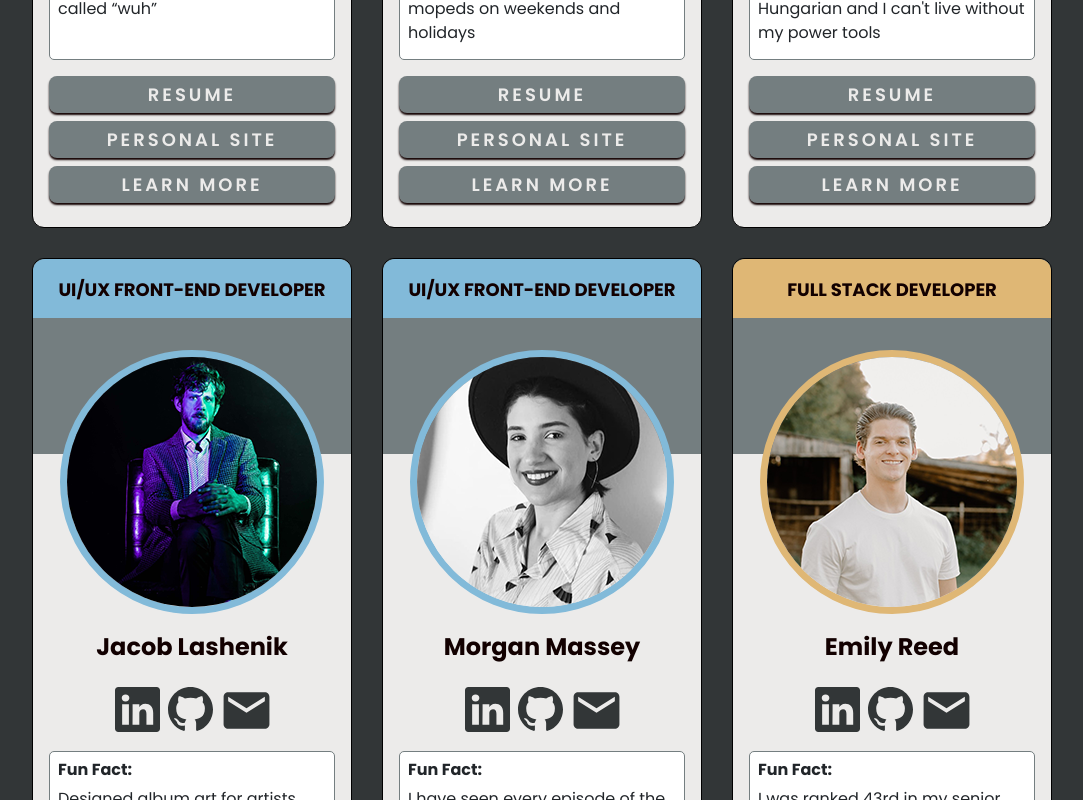
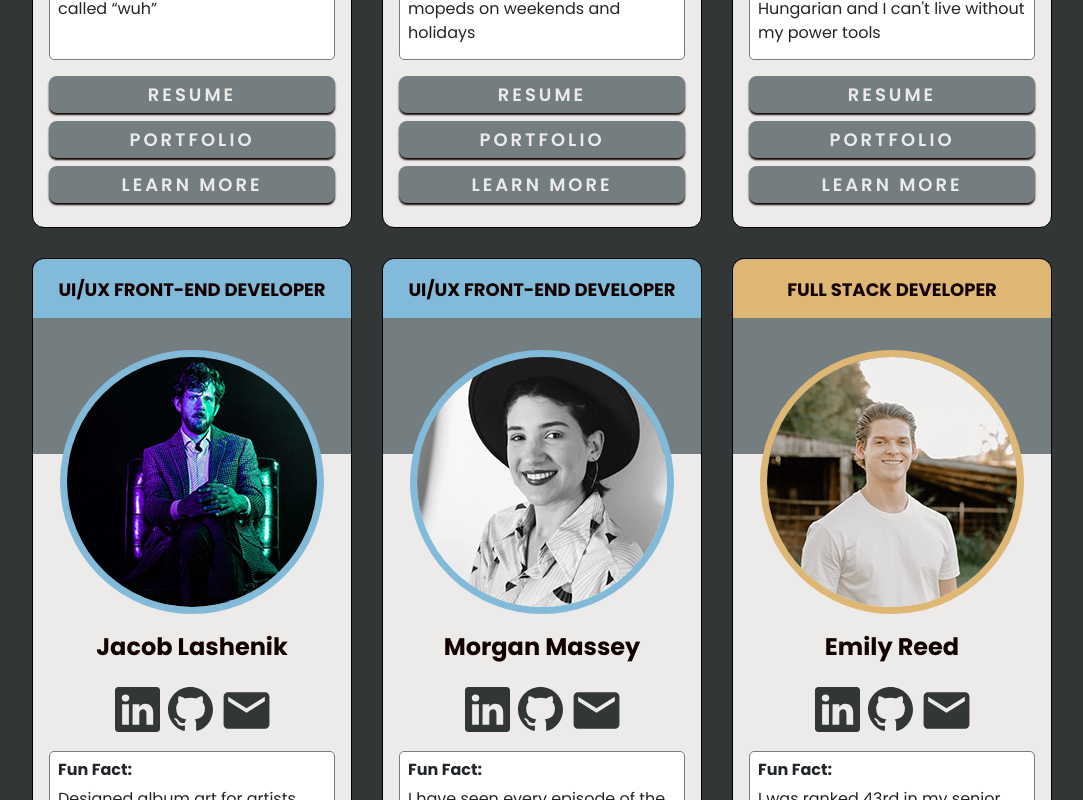
Before and after one commit to nss-day-cohort-51/nss-day-cohort-51.github.io, a React (Create React App) app: page / in a window 1280 px wide. Shown: the part 1200-2000 px from the top of the page, without its empty margins (98-1181 px from the left). Built offline with nearby package versions, Linux system fonts and the light colour scheme.

Commit message:
updated portfolio button

```diff
--- a/src/components/DevCard.js
+++ b/src/components/DevCard.js
@@ -69,7 +69,7 @@ export const DevCard = ({ obj, allTechStack }) => {
                 rel="noreferrer"
                 className="dev-card__button personal-site__link"
               >
-                PERSONAL SITE{" "}
+                PORTFOLIO{" "}
               </a>
             </div>{" "}
             <CapBtn obj={obj} allTechStack={allTechStack} />
--- a/src/components/ModalTech.js
+++ b/src/components/ModalTech.js
@@ -16,11 +16,6 @@ export const ModalTech = ({ dev, allTechStack }) => {
   return (
     <>
       <div className="modal-tech__wrapper">
-        <div className="all-devs spacing">
-          {allDevs.map((tech) => (
-            <ModalStackBtn key={tech.id} tech={tech} />
-          ))}
-        </div>
         {dev.title === "FULL STACK DEVELOPER" ? (
           <div className="fs-btn spacing">
             {allFullStack.map((tech) => (
@@ -34,6 +29,12 @@ export const ModalTech = ({ dev, allTechStack }) => {
             ))}
           </div>
         )}
+
+        <div className="all-devs spacing">
+          {allDevs.map((tech) => (
+            <ModalStackBtn key={tech.id} tech={tech} />
+          ))}
+        </div>
       </div>
     </>
   );
--- a/src/styles/modal.scss
+++ b/src/styles/modal.scss
@@ -139,7 +139,6 @@ $platinum: #ecebea;
   }
 
   .modal-list__right {
-    // flex: 1 0 360px;
     width: 360px;
     display: flex;
     flex-direction: column;
@@ -174,6 +173,10 @@ $platinum: #ecebea;
   }
 }
 
+.fade.modal.show {
+  margin: 1rem auto 0;
+}
+
 .modal-body {
   width: 100%;
   background-color: $platinum;
```
